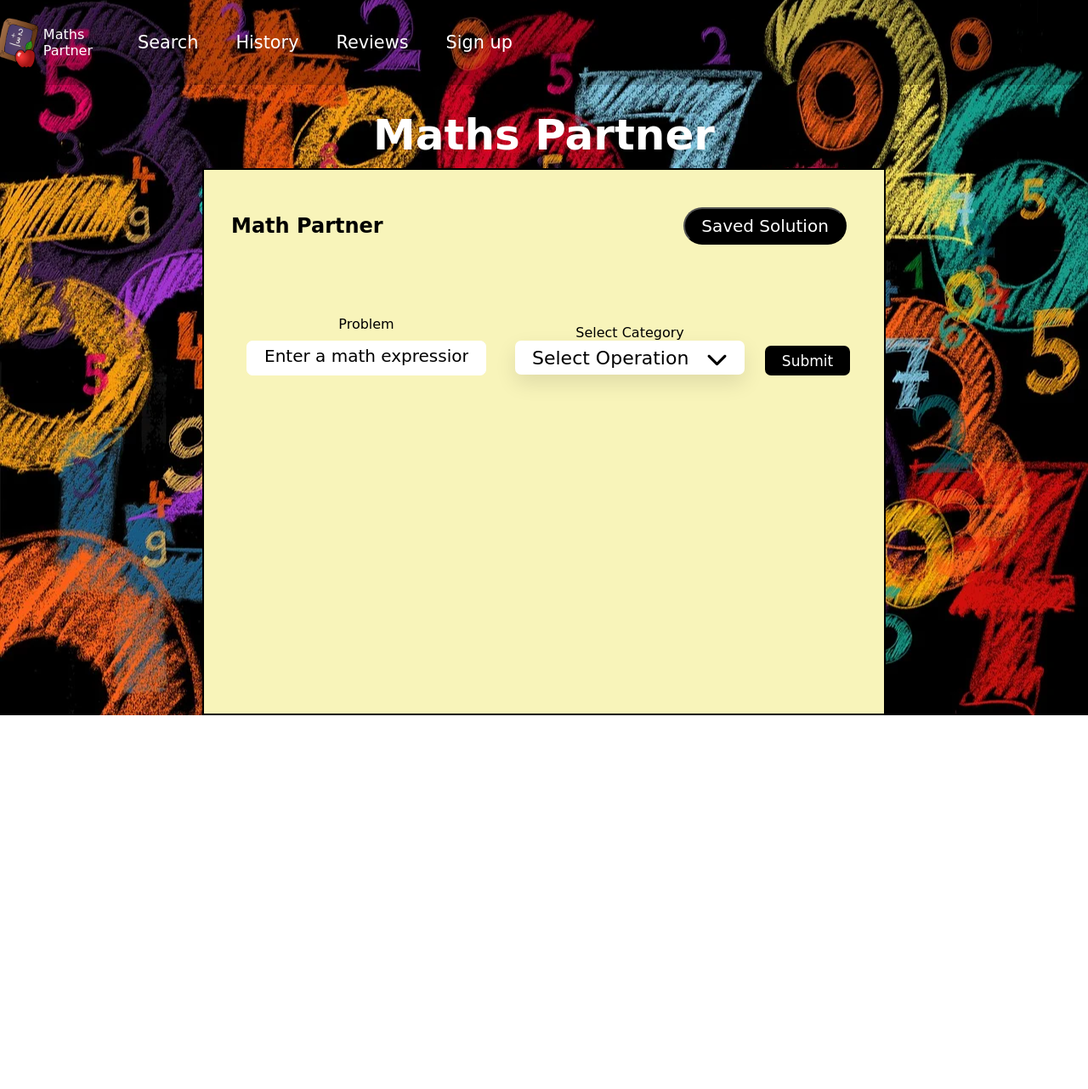
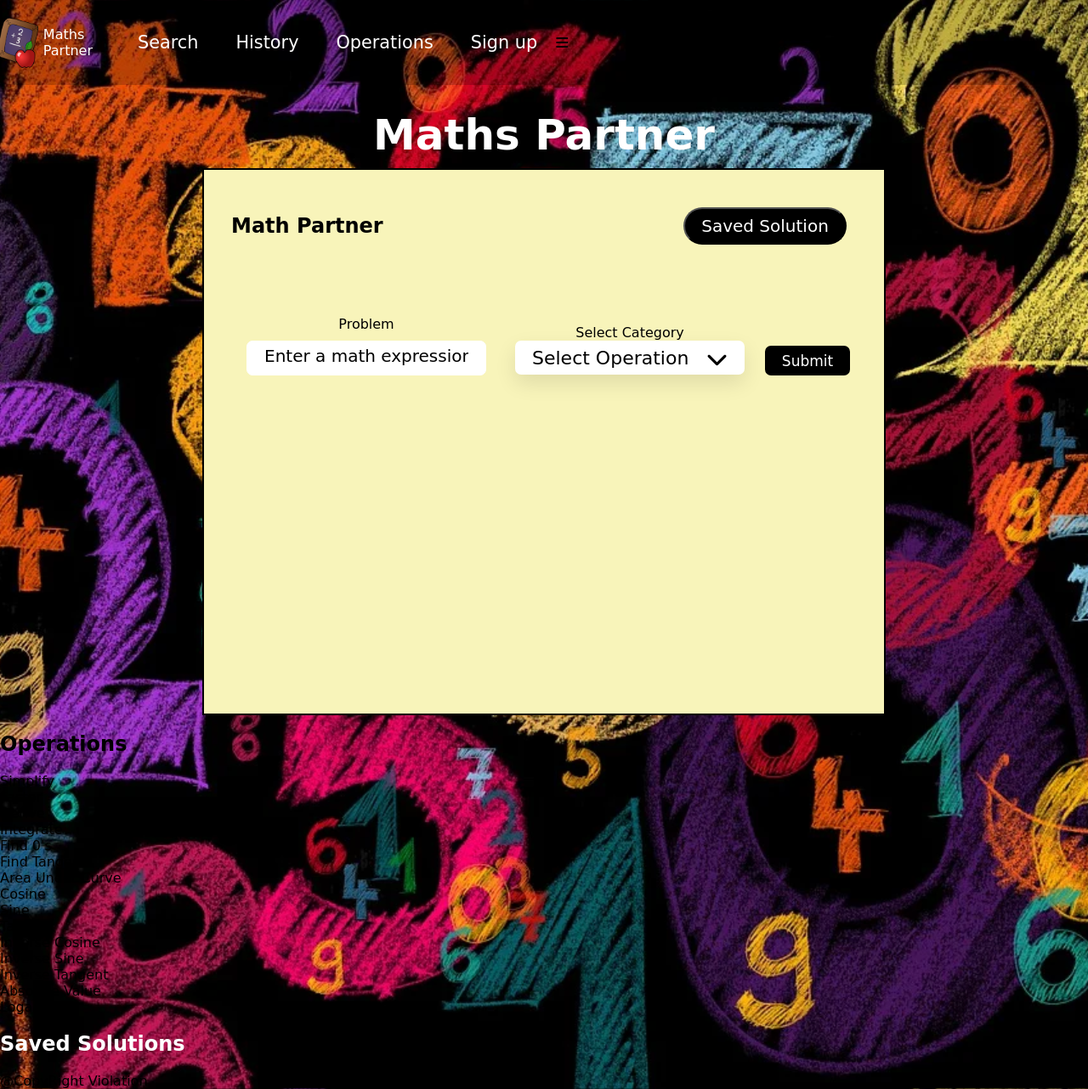
Before and after one commit to moushumi29/mathsPartner, a plain HTML site: page index.html in a window 1280 px wide. Shown: the whole page at 85% size. Before the commit the page ends 842 px from the top, so only its background shows below. Drawn offline with Linux system fonts and the light colour scheme.

Commit message:
Update index.html

```diff
--- a/index.html
+++ b/index.html
@@ -16,19 +16,22 @@
       <img src="logo.webp">
       <div id="header" style="color: white;">Maths Partner</div>
     </div>
-    <ul>
+    <ul class="navbar-menu">
       <li class="nav-link"><a href="#two" target="_self">Search</a></li>
-      <li class="nav-link"><a href="history.html" target="_blank">History</a></li>
-      <li class="nav-link"><a href="review.html" target="_blank">Reviews</a></li>
+      <li class="nav-link"><a href="#historySolutions" target="_self">History</a></li>
+      <li class="nav-link"><a href="#operationList" target="_self">Operations</a></li>
       <li class="nav-link"><a href="signupForm.html" target="_blank">Sign up</a></li>
     </ul>
+    <label id="icon">
+      <i class="fa-solid fa-bars"></i>
+    </label>
   </nav>
 
   <h1>Maths Partner</h1>
   <div class="container" id="stretch">
     <div class="heading">
       <h2>Math Partner</h2>
-      <button id="savedSol"><a href="history.html" target="_blank">Saved Solution</a> </button>
+      <button id="savedSol"><a href="#historySolutions" target="_self">Saved Solution</a> </button>
 
     </div>
 
@@ -62,14 +65,40 @@
       border: 2px solid black; background: black;
       color: white; padding: 6px 6px; border-radius: 7px;
       font-size: 17px; font-family:'Baloo Bhai', cursive;">
-      Submit</button>
+        Submit</button>
     </form>
+    <div id="solutionContainer"></div>
+  </div>
 
-    <div id="solutionContainer"></div>
+  <section id="operationList">
+    <h2>Operations</h2>
+    <div class="typesOfOPeration">
+      <div>Simplify</div>
+      <div>Factor</div>
+      <div>Derive</div>
+      <div>Integrate</div>
+      <div>Find 0's</div>
+      <div>Find Tangent</div>
+      <div>Area Under Curve</div>
+      <div>Cosine</div>
+      <div>Sine</div>
+      <div>Tangent</div>
+      <div>Inverse Cosine</div>
+      <div>Inverse Sine</div>
+      <div>Inverse Tangent</div>
+      <div>Absolute Value</div>
+      <div>Logarithm</div>
+  </section>
 
 
-    <!-- <div id="savedSolutions"></div> -->
+  <div id="historySolutions" style="color: white;">
+    <h2>Saved Solutions</h2>
+    <ul id="savedList"></ul>
   </div>
+
+
+  <footer>@CopyRight Violation</footer>
+
 
 
   <script src="script.js"></script>
```
